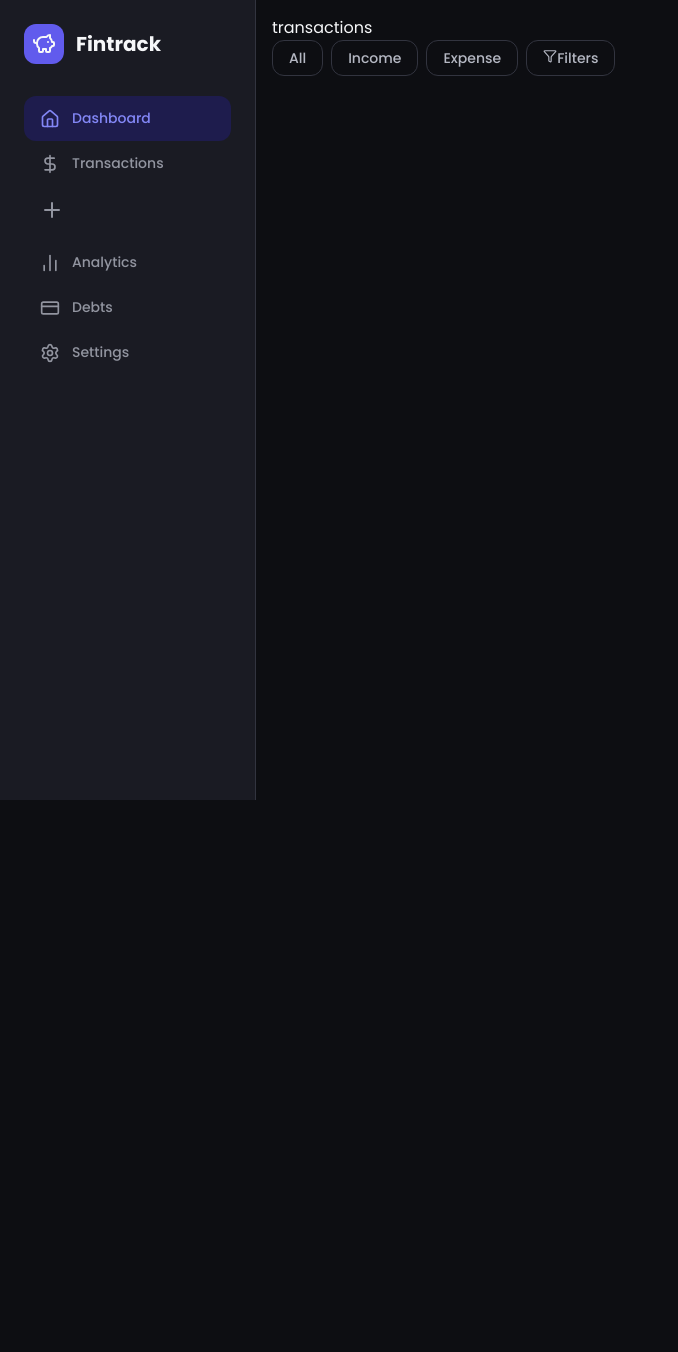
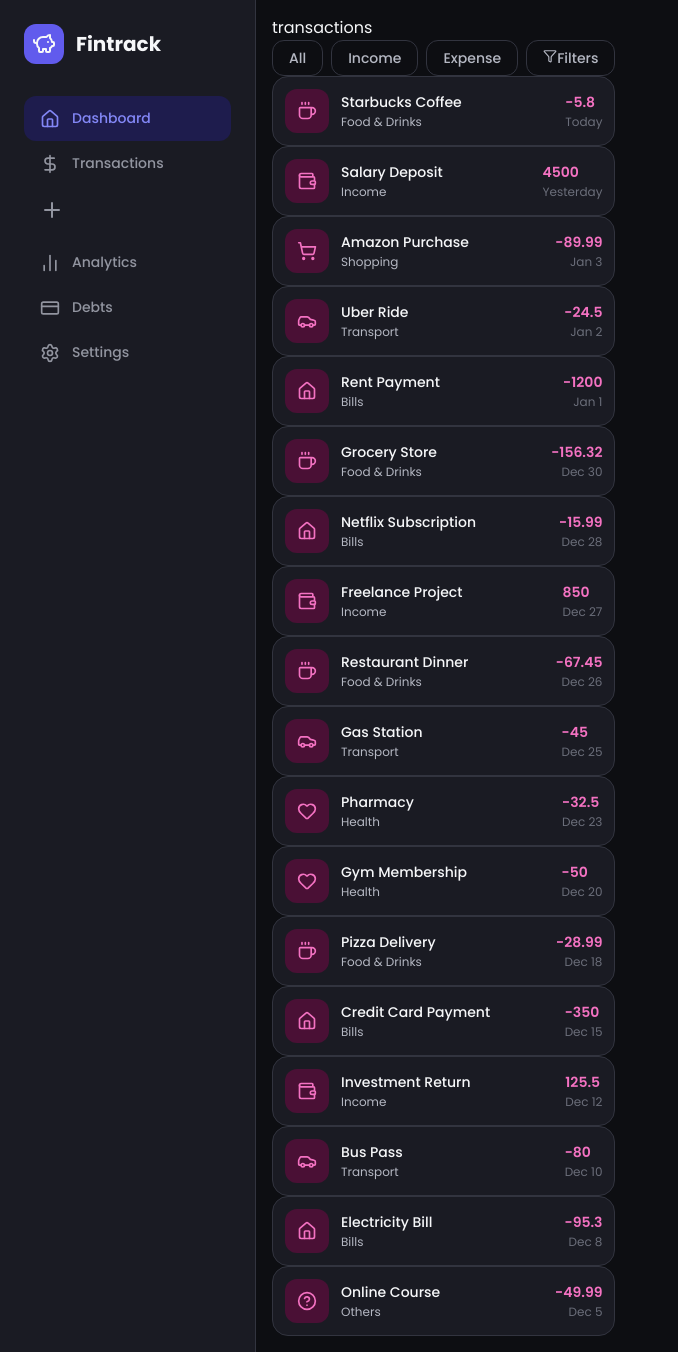
Before and after one commit to gevorah/finance-app, a Next.js app: page /transactions in a window 1280 px wide. Shown: the whole page, without its empty margins (0-678 px from the left). Before the commit the page ends 800 px from the top, so only its background shows below. Built offline with nearby package versions, Linux system fonts and the light colour scheme.

Commit message:
feat: Added category list and function to get the icon based on the category. Implemented logic and structure to show the transaction list

```diff
--- a/src/app/page.tsx
+++ b/src/app/page.tsx
@@ -2,14 +2,12 @@
 
 import { BalanceCard } from '@/features/metrics/BalanceCard';
 import { MetricCard } from '@/features/metrics/MetricCard';
-import { TransactionCard } from '@/features/metrics/TransactionCard';
 import { Button } from '@/shared/components/ui/button';
 import { Calendar } from '@/shared/components/ui/calendar';
 import { DateField } from '@/shared/components/ui/date-field';
 import { DatePicker } from '@/shared/components/ui/date-picker';
 import { NumberField } from '@/shared/components/ui/number-field';
 import { TextField } from '@/shared/components/ui/text-field';
-import { Coffee } from 'lucide-react';
 
 export default function Home() {
   return (
--- a/src/features/metrics/TransactionCard.tsx
+++ b/src/features/metrics/TransactionCard.tsx
@@ -1,6 +1,7 @@
 import { Card } from '@/shared/components/ui/card';
 import "./TransactionCard.scss";
 import { Transaction } from '../transactions';
+import { getCategoryIcon } from '../transactions/utils/getCategoryIcon';
 
 interface TransactionCardProps {
   transaction: Transaction;
@@ -13,11 +14,11 @@ transaction
     <Card type="tertiary" className="transaction-card">
       <section className="transaction-item">
         <div className="transaction-icon">
-            {transaction.icon}
+            {getCategoryIcon(transaction.category)}
         </div>
         <div className='transaction-details'>
             <p className='transaction-details__title'>{transaction.title}</p>
-            <p className='transaction-details__description'>{transaction.description}</p>
+            <p className='transaction-details__description'>{transaction.category}</p>
         </div>
         <div className='transaction-amount'>
             <p className='transaction-amount__value'>{transaction.amount}</p>
--- a/src/features/sidebar/Sidebar.tsx
+++ b/src/features/sidebar/Sidebar.tsx
@@ -1,5 +1,3 @@
-import { Button } from '@/shared/components/ui/button';
-
 import './Sidebar.scss';
 import Link from 'next/link';
 import {
--- a/src/features/transactions/Transaction.tsx
+++ b/src/features/transactions/Transaction.tsx
@@ -2,9 +2,211 @@ import "./Transaction.scss";
 
 import { Button } from '@/shared/components/ui/button';
 import { Funnel } from 'lucide-react';
+import { CATEGORY_TYPES, Transaction } from './types';
 import TransactionList from "./transaction-list/TransactionList";
 
-export default function Transaction() {
+const ListMock: Transaction[] = [
+  {
+    id: '1',
+    type: 'expense',
+    title: 'Starbucks Coffee',
+    category: CATEGORY_TYPES.Food,
+    amount: -5.80,
+    date: 'Today',
+    description: 'Morning coffee',
+    createdAt: '2026-03-06T08:30:00',
+    updatedAt: '2026-03-06T08:30:00'
+  },
+  {
+    id: '2',
+    type: 'income',
+    title: 'Salary Deposit',
+    category: CATEGORY_TYPES.Income,
+    amount: 4500.00,
+    date: 'Yesterday',
+    description: 'Monthly salary',
+    createdAt: '2026-03-05T00:00:00',
+    updatedAt: '2026-03-05T00:00:00'
+  },
+  {
+    id: '3',
+    type: 'expense',
+    title: 'Amazon Purchase',
+    category: CATEGORY_TYPES.Shopping,
+    amount: -89.99,
+    date: 'Jan 3',
+    description: 'Electronics',
+    createdAt: '2026-01-03T14:20:00',
+    updatedAt: '2026-01-03T14:20:00'
+  },
+  {
+    id: '4',
+    type: 'expense',
+    title: 'Uber Ride',
+    category: CATEGORY_TYPES.Transport,
+    amount: -24.50,
+    date: 'Jan 2',
+    description: 'To downtown',
+    createdAt: '2026-01-02T18:45:00',
+    updatedAt: '2026-01-02T18:45:00'
+  },
+  {
+    id: '5',
+    type: 'expense',
+    title: 'Rent Payment',
+    category: CATEGORY_TYPES.Bills,
+    amount: -1200.00,
+    date: 'Jan 1',
+    description: 'Monthly rent',
+    createdAt: '2026-01-01T10:00:00',
+    updatedAt: '2026-01-01T10:00:00'
+  },
+  {
+    id: '6',
+    type: 'expense',
+    title: 'Grocery Store',
+    category: CATEGORY_TYPES.Food,
+    amount: -156.32,
+    date: 'Dec 30',
+    description: 'Weekly groceries',
+    createdAt: '2025-12-30T16:20:00',
+    updatedAt: '2025-12-30T16:20:00'
+  },
+  {
+    id: '7',
+    type: 'expense',
+    title: 'Netflix Subscription',
+    category: CATEGORY_TYPES.Bills,
+    amount: -15.99,
+    date: 'Dec 28',
+    description: 'Monthly subscription',
+    createdAt: '2025-12-28T00:00:00',
+    updatedAt: '2025-12-28T00:00:00'
+  },
+  {
+    id: '8',
+    type: 'income',
+    title: 'Freelance Project',
+    category: CATEGORY_TYPES.Income,
+    amount: 850.00,
+    date: 'Dec 27',
+    description: 'Web design project',
+    createdAt: '2025-12-27T15:30:00',
+    updatedAt: '2025-12-27T15:30:00'
+  },
+  {
+    id: '9',
+    type: 'expense',
+    title: 'Restaurant Dinner',
+    category: CATEGORY_TYPES.Food,
+    amount: -67.45,
+    date: 'Dec 26',
+    description: 'Dinner with friends',
+    createdAt: '2025-12-26T20:00:00',
+    updatedAt: '2025-12-26T20:00:00'
+  },
+  {
+    id: '10',
+    type: 'expense',
+    title: 'Gas Station',
+    category: CATEGORY_TYPES.Transport,
+    amount: -45.00,
+    date: 'Dec 25',
+    description: 'Full tank',
+    createdAt: '2025-12-25T11:20:00',
+    updatedAt: '2025-12-25T11:20:00'
+  },
+  {
+    id: '11',
+    type: 'expense',
+    title: 'Pharmacy',
+    category: CATEGORY_TYPES.Health,
+    amount: -32.50,
+    date: 'Dec 23',
+    description: 'Medications',
+    createdAt: '2025-12-23T09:15:00',
+    updatedAt: '2025-12-23T09:15:00'
+  },
+  {
+    id: '12',
+    type: 'expense',
+    title: 'Gym Membership',
+    category: CATEGORY_TYPES.Health,
+    amount: -50.00,
+    date: 'Dec 20',
+    description: 'Monthly fee',
+    createdAt: '2025-12-20T12:00:00',
+    updatedAt: '2025-12-20T12:00:00'
+  },
+  {
+    id: '13',
+    type: 'expense',
+    title: 'Pizza Delivery',
+    category: CATEGORY_TYPES.Food,
+    amount: -28.99,
+    date: 'Dec 18',
+    description: 'Friday night dinner',
+    createdAt: '2025-12-18T19:30:00',
+    updatedAt: '2025-12-18T19:30:00'
+  },
+  {
+    id: '14',
+    type: 'expense',
+    title: 'Credit Card Payment',
+    category: CATEGORY_TYPES.Bills,
+    amount: -350.00,
+    date: 'Dec 15',
+    description: 'Minimum payment',
+    createdAt: '2025-12-15T10:00:00',
+    updatedAt: '2025-12-15T10:00:00'
+  },
+  {
+    id: '15',
+    type: 'income',
+    title: 'Investment Return',
+    category: CATEGORY_TYPES.Income,
+    amount: 125.50,
+    date: 'Dec 12',
+    description: 'Dividend payment',
+    createdAt: '2025-12-12T14:00:00',
+    updatedAt: '2025-12-12T14:00:00'
+  },
+  {
+    id: '16',
+    type: 'expense',
+    title: 'Bus Pass',
+    category: CATEGORY_TYPES.Transport,
+    amount: -80.00,
+    date: 'Dec 10',
+    description: 'Monthly pass',
+    createdAt: '2025-12-10T08:00:00',
+    updatedAt: '2025-12-10T08:00:00'
+  },
+  {
+    id: '17',
+    type: 'expense',
+    title: 'Electricity Bill',
+    category: CATEGORY_TYPES.Bills,
+    amount: -95.30,
+    date: 'Dec 8',
+    description: 'Monthly utility',
+    createdAt: '2025-12-08T00:00:00',
+    updatedAt: '2025-12-08T00:00:00'
+  },
+  {
+    id: '18',
+    type: 'expense',
+    title: 'Online Course',
+    category: CATEGORY_TYPES.Others,
+    amount: -49.99,
+    date: 'Dec 5',
+    description: 'React masterclass',
+    createdAt: '2025-12-05T16:45:00',
+    updatedAt: '2025-12-05T16:45:00'
+  },
+];
+
+export default function TransactionComponent() {
   return (
     <main>
       <div className="options">
@@ -22,7 +224,7 @@ export default function Transaction() {
         </Button>
       </div>
       <div className="transaction-list">
-        {/* <TransactionList></TransactionList> */}
+        <TransactionList transactions={ListMock} />
       </div>
     </main>
   );
--- a/src/features/transactions/types.ts
+++ b/src/features/transactions/types.ts
@@ -16,7 +16,7 @@ export interface Transaction {
   updatedAt: string;
 }
 
-enum CATEGORY_TYPES{
+export enum CATEGORY_TYPES{
   Food= "Food & Drinks",
   Bills= "Bills",
   Income= "Income",
--- /dev/null
+++ b/src/features/transactions/utils/getCategoryIcon.tsx
@@ -0,0 +1,26 @@
+import {
+  Coffee,
+  Home,
+  Wallet,
+  Car,
+  ShoppingCart,
+  Heart,
+  HelpCircle,
+  type LucideIcon
+} from 'lucide-react';
+import { CATEGORY_TYPES } from '../types';
+
+const CATEGORY_ICONS: Record<CATEGORY_TYPES, LucideIcon>={
+    [CATEGORY_TYPES.Food]: Coffee,
+    [CATEGORY_TYPES.Bills]: Home,
+    [CATEGORY_TYPES.Income]: Wallet,
+    [CATEGORY_TYPES.Shopping]: ShoppingCart,
+    [CATEGORY_TYPES.Health]: Heart,
+    [CATEGORY_TYPES.Transport]: Car,
+    [CATEGORY_TYPES.Others]: HelpCircle
+}
+
+export function getCategoryIcon(category:CATEGORY_TYPES, size: number= 20): React.ReactNode{
+    const IconComponent = CATEGORY_ICONS[category];
+    return <IconComponent size={size}/>;
+}
```
